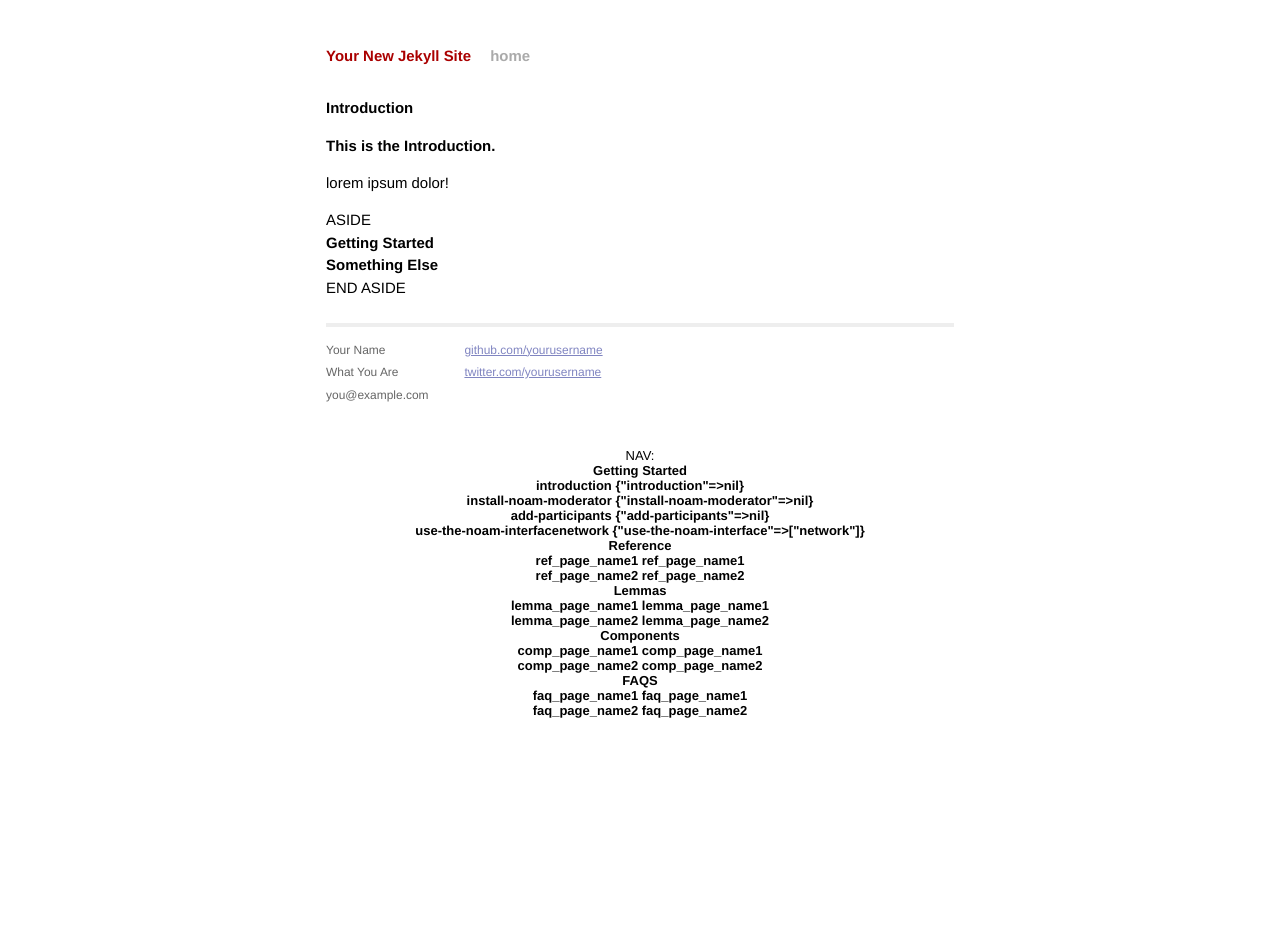
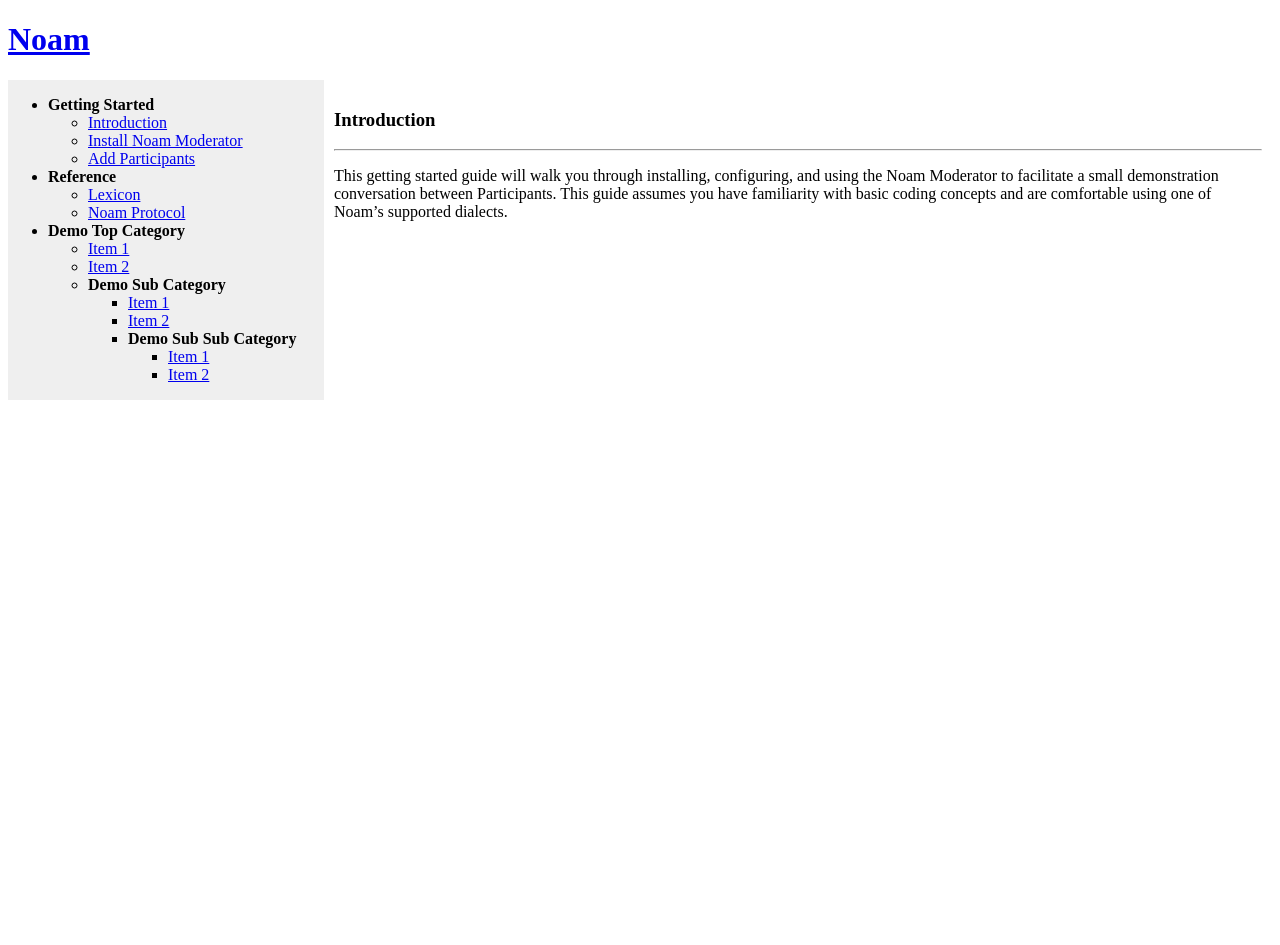
Before and after one commit to cmlarsen/chomsky, a Jekyll site: the page built from docs/Getting Started > 1.Introduction.md, in a window 1280 px wide. Built offline with Jekyll 4.4.1, drawn with Linux system fonts in a browser that asks for light colours; Markdown is read by kramdown in place of the engine named in the settings; after the commit the page ends 900 px from its top, so only the background shows below that.

Commit message:
Got the docs sidebar nav working

```diff
--- a/_config.yml
+++ b/_config.yml
@@ -1,3 +1,3 @@
-name: Your New Jekyll Site
+name: Noam
 markdown: redcarpet
 pygments: true
--- a/_data/docs.yml
+++ b/_data/docs.yml
@@ -1,26 +1,22 @@
-- title: Getting Started
+- category: Getting Started
   docs:
-  - introduction:
-  - install-noam-moderator:
-  - add-participants:
-  - use-the-noam-interface:
-    - network
-- title: Reference
+  - {title: Introduction, url: introduction}
+  - {title: Install Noam Moderator, url: install-noam}
+  - {title: Add Participants, url: add-participants}
+- category: Reference
   docs:
-  - ref_page_name1
-  - ref_page_name2
+  - {title: Lexicon, url: lexicon}
+  - {title: Noam Protocol, url: noam-protocol}
 
-- title: Lemmas
+- category: Demo Top Category
   docs:
-  - lemma_page_name1
-  - lemma_page_name2
-
-- title: Components
-  docs:
-  - comp_page_name1
-  - comp_page_name2
-
-- title: FAQS
-  docs:
-  - faq_page_name1
-  - faq_page_name2
+  - {title: Item 1, url: install}
+  - {title: Item 2, url: introduction}
+  - category: Demo Sub Category
+    docs:
+    - {title: Item 1, url: introduction}
+    - {title: Item 2, url: introduction}
+    - category: Demo Sub Sub Category
+      docs:
+      - {title: Item 1, url: introduction}
+      - {title: Item 2, url: introduction}
--- a/_data/docs2.yml
+++ /dev/null
@@ -1,4 +0,0 @@
-- top-level: Getting Started
-  docs:
-
-- top-level: Something Else
--- a/_includes/docs_contents.html
+++ /dev/null
@@ -1,14 +0,0 @@
-<div>
-	<aside>
-ASIDE
-		{% for section in site.data.docs2 %}
-		<h4>{{ section.top-level }}</h4>
-		{% include docs_ul.html items=section.docs %}
-
-		<h4>{{ section.title }}</h4>
-		{% include docs_ul.html items=section.docs %}
-		{% endfor %}
-
-END ASIDE
-	</aside>
-</div>
--- /dev/null
+++ b/_includes/docs_nav.html
@@ -0,0 +1,10 @@
+<ul>
+{% for section in site.data.docs %}
+    <li>
+        <b>{{section.category}}</b>
+        <ul>
+            {% include docs_ul.html items=section.docs %}
+        </ul>
+    </li>
+{% endfor %}
+</ul>
--- a/_includes/docs_ul.html
+++ b/_includes/docs_ul.html
@@ -1,24 +1,16 @@
 {% assign items = include.items %}
 
-<ul>
-	{% for item in items %}
-		{% for i in item %}
-		{{ i }}
-		{% endfor %}
-		{{item}}<br>
-		{% assign item_url = item | prepend:'/docs/' | append:'/' %}
-
-		{% if item_url == page.url %}
-			{% assign active_class = 'active' %}
-		{% else %}
-			{% assign active_class = '' %}
-		{% endif %}
-
-		{% for p in site.pages %}
-		<!-- {{p.title}}<br> -->
-			{% if p.url == item_url %}
-<!-- 				<li class="{{ active_class }}"><a href="{{ site.url }}{{ p.url}}">{{ p.title }}</a></li> -->
-			{% endif %}
-		{% endfor %}
-	{% endfor %}
-</ul>
+{% for item in items %}
+    {% assign item_url = item.url | prepend: '/docs/' | append: '/' %}
+    {% if item.docs == null %}
+        <li><a href="{{item_url}}">{{item.title}}</a></li>
+    {% endif %}
+    {% if item.category %}
+        <li>
+            <b>{{item.category}}</b>
+            <ul>
+            {% include docs_ul.html items=item.docs %}
+            </ul>
+        </li>
+    {% endif %}
+{% endfor %}
--- a/_layouts/default.html
+++ b/_layouts/default.html
@@ -10,7 +10,7 @@
         <link rel="stylesheet" href="/css/syntax.css">
 
         <!-- Custom CSS -->
-        <link rel="stylesheet" href="/css/main.css">
+        <!-- <link rel="stylesheet" href="/css/main.css"> -->
 
     </head>
     <body>
@@ -18,37 +18,10 @@
         <div class="site">
           <div class="header">
             <h1 class="title"><a href="/">{{ site.name }}</a></h1>
-            <a class="extra" href="/">home</a>
           </div>
 
           {{ content }}
 
-          <div class="footer">
-            <div class="contact">
-              <p>
-                Your Name<br />
-                What You Are<br />
-                you@example.com
-              </p>
-            </div>
-            <div class="contact">
-              <p>
-                <a href="https://github.com/yourusername">github.com/yourusername</a><br />
-                <a href="https://twitter.com/yourusername">twitter.com/yourusername</a><br />
-              </p>
-            </div>
-          </div>
-        </div>
-
-
-        NAV:
-        <aside>
-          {% for section in site.data.docs %}
-          <h4>{{ section.title %}}
-          {% include docs_ul.html items=section.docs %}
-
-          {% endfor %}
-        </aside>
 
 
     </body>
--- a/_layouts/docs.html
+++ /dev/null
@@ -1,23 +0,0 @@
----
-layout: default
----
-
-  <section class="docs">
-    <div class="grid">
-
-
-
-      <div class="unit four-fifths">
-        <article>
-          <h1>{{ page.title }}</h1>
-          {{ content }}
-
-        </article>
-      </div>
-
-      {% include docs_contents.html %}
-
-      <div class="clear"></div>
-
-    </div>
-  </section>
--- /dev/null
+++ b/_layouts/noam_docs.html
@@ -0,0 +1,12 @@
+---
+layout: default
+---
+<aside style="width:25%;float:left; background-color:#efefef;">
+    {% include docs_nav.html %}
+</aside>
+<section style="width: 75%;float:left;">
+    <article style="padding:10px;">
+        {{ content }}
+    </article>
+</section>
+<div style="clear:both;"></div>
--- /dev/null
+++ b/docs/Getting Started > 1.Introduction.md
@@ -0,0 +1,9 @@
+---
+layout: noam_docs
+title: 'Getting Started :: Introduction'
+permalink: /introduction/
+---
+
+# Introduction
+-----------
+This getting started guide will walk you through installing, configuring, and using the Noam Moderator to facilitate a small demonstration conversation between Participants. This guide assumes you have familiarity with basic coding concepts and are comfortable using one of Noam’s supported dialects.
--- /dev/null
+++ b/docs/Reference > Noam Protocol.md
@@ -0,0 +1,77 @@
+---
+layout: noam_docs
+title: 'Reference :: Noam Protocol'
+permalink: /noam-protocol/
+---
+
+#Noam Protocol
+=======
+The noam protocol is a distributed observer pattern for use in systems with multiple control mechanisms spread out across many host systems.
+
+The __Noam Moderator__ is the central registration server that implements the event distribution.
+
+A __Lemma__ is a remote module that connects to the Moderator and sends and receives events.
+
+When a Lemma __“speaks”__ an event, the Noam Moderator forwards the event to all Lemmas that have registered to __“hear”__ that particular event.
+
+##Discovery
+---
+### Marco : Lemma Broadcast
+Broadcast to 1030, every 5 seconds.
+`["Noam",”marco”, <RoomName>, <Lemma_name>, <lemma_polo_udp_port>, <dialect>, <system version>]`
+
+Example Marco
+`[“Noam”, “marco”, “car_sim”, “Lemma_id0”, “1031”, “mac”, “1.0”]`
+
+
+### Polo : Response from Server
+Point to point UDP communication directed at Lemma IP:lemma_polo_udp_port
+`[“Noam”,”polo”, <server_tcp_connection_port>, <Room_name>]`
+
+Example Polo
+`[“Noam”, “polo”, “7733”, “car_sim”]`
+
+
+### Registration : TCP Response from Lemma to Server
+TCP connection to <server_tcp_connection_port>
+`<byte_length_of_message_in_6_bytes>”["register",<Lemma_name>,<tcp_listen_port>,<hears_list>,<speak_list>,<dialect>,<system_version>]`
+
+Example Registration:
+`000086["register","Lemma_id0",4423,["car_speed","rpm","volume"],["headlights"],”mac”,”1.0”]`
+
+
+##Definitions
+* __Room_name__ - unique identifier for a Noam moderator. This should be unique on the local network.
+* __Lemma_name__ - unique identifier for this device.  This name should be unique on the local network.
+* __Lemma_polo_udp_port__ - the port to receive Polo responses: 10301
+server_tcp_connection_port - the port Moderator uses to receive TCP connections from Lemmas
+* __tcp_port__ - TCP port on which the Lemma is listening for events.
+* __hears_list__ - list of topics that this Lemma wishes to receive - json list of strings
+        example: `["event1", "event2", "event3"]`
+
+* __speak_list__ - list of events that this Lemma plans to send - json list of strings (note: a Lemma can still send an event even if it has not registered to send it.)
+         example: `["event1", "event2", "event3"]`
+* __dialect__  - what kind of device this is. (“mac”, “pi”, “win”, “web”, etc)
+system_version - version of device / app registering
+
+
+## Sequence Diagram
+
+Moderator                              Lemma                                Moderator
+   |                                     |                                     |
+   | <---- Marco broadcast --------------|---------- Marco Broadcast --------> |
+   | ----- Polo Response --------------> |                                     |
+   | <---- Registration ---------------- |                                     |
+
+
+## Messaging
+---
+### Event : Message Body
+`[ "event", <lemma_name>, <event_name>, <event_value> ]`
+
+* __lemma_name__ - unique identifier for this device.  There should be no other devices with the same id on the network.
+* __event_name__ - string identifier of the event.  Matches event names in <hears_list> and <plays_list> in registration message
+* __event_value__ - current event value.  Open json data type:  string, int, float, list, or map
+
+Example event message
+     000039["event","Lemma_id2","car_speed","65"]
--- a/docs/introduction.md
+++ /dev/null
@@ -1,9 +0,0 @@
----
-layout: docs
-title: Introduction
-permalink: introduction/
----
-
-#This is the Introduction.
-
-lorem ipsum dolor!
```
Also changed, not shown: docs/Getting Started > 2.Install Noam.md (added, +25 -0 lines), docs/Getting Started > 3.Add Participants.md (added, +19 -0 lines), docs/Reference > Lexicon.md (added, +70 -0 lines), docs/index.md (+1 -1 lines), docs/install.md (deleted, +0 -7 lines), docs/network.md (deleted, +0 -7 lines), docs/use-the-noam-interface.md (deleted, +0 -7 lines), index.html (+4 -9 lines).
